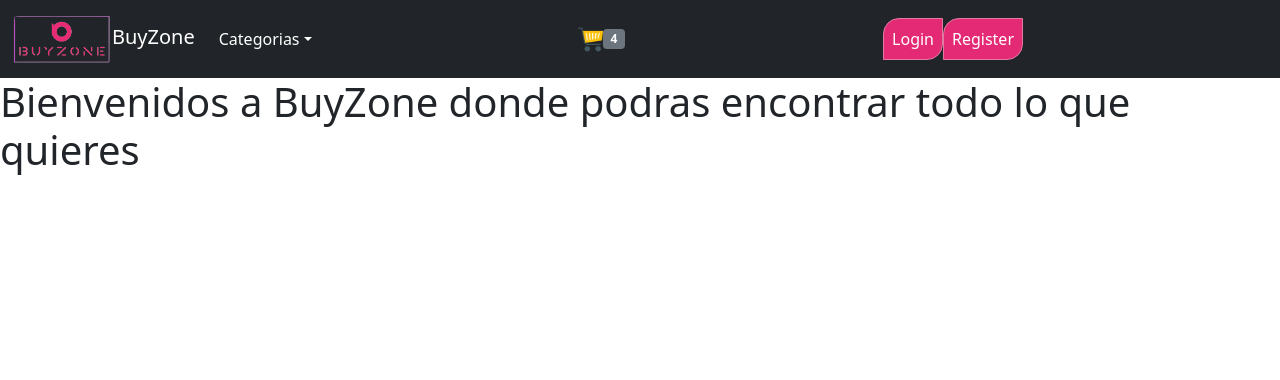
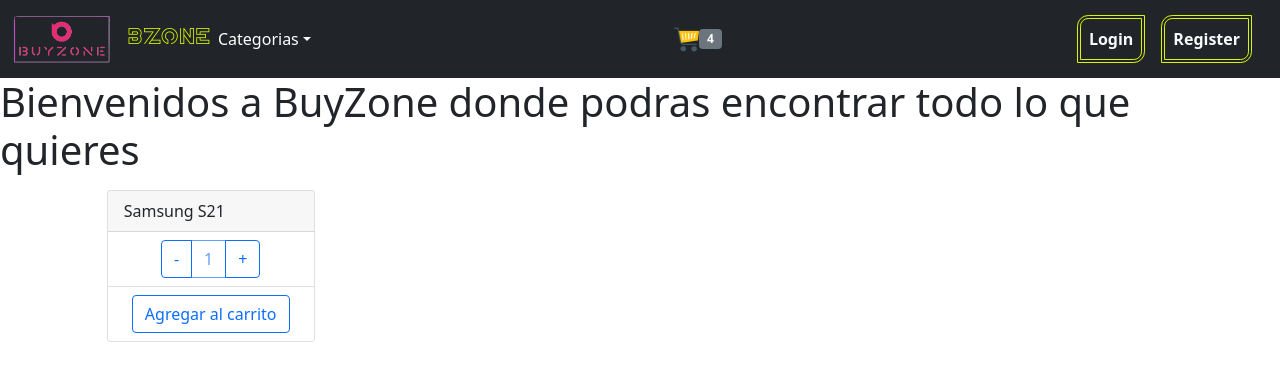
Before and after one commit to GabrielCam/CoderHouse, a React (Create React App) app: page /cart in a window 1280 px wide. Shown: the top 380 px of the page. Built offline with nearby package versions, Linux system fonts and the light colour scheme.

Commit message:
BuyZone-Camaño

```diff
--- a/public/index.html
+++ b/public/index.html
@@ -24,7 +24,7 @@
       work correctly both with client-side routing and a non-root public URL.
       Learn how to configure a non-root public URL by running `npm run build`.
     -->
-    <title>React App</title>
+    <title>BuyZone|Compras!</title>
   </head>
   <body>
     <noscript>You need to enable JavaScript to run this app.</noscript>
--- a/src/App.css
+++ b/src/App.css
@@ -1,19 +1,36 @@
+@font-face {
+  font-family: FreeLine;
+  src: url('../public/FreeLine.ttf') format('truetype');
+}
+.marca{
+  font-family: FreeLine;
+  color: #d9f701;
+}
+
 .login{
-  background-color: #e42a74;
-  border-radius: 1em 0 1em 0;
-  border: 1px solid #e07ba4;
+
+  /* background-color: #e42a7491; */
+  border-radius: .7em 0 .7em 0;
+  border: 4px double #d9f701;
   text-align: center;
+  font-weight: 700;
 }
 .login:hover{
-  background-color: #e07ba4;
+  background-color: #d9f701;
 }
 .register{
-  background-color: #e42a74;
-  border-radius: 1em 0 1em 0;
-  border: 1px solid #e07ba4;
+
+  /* background-color: #e42a7491; */
+  border-radius: .7em 0 .7em 0;
+  border: .3em double #d9f701;
   text-align: center;
+  font-weight: 700;
+
 }
 .register:hover{
-  background-color: #e2a0bb;
-
+  background-color: #d9f701;
+  color: black;
 }
+.focus:hover{
+  color: black;
+}
--- a/src/App.js
+++ b/src/App.js
@@ -2,12 +2,18 @@
 import './App.css';
 import NavBar from './components/NavBar/NavBar'
 import ItemListContainer from './components/ItemListContainer/ItemListContainer'
+import ItemCount from './components/ItemCount/ItemCount';
+
+const onAdd=(stock,count)=>{
+  return stock - count
+}
 
 function App() {
   return (
     <div >
       <NavBar/>
       <ItemListContainer greeting={"Bienvenidos a BuyZone donde podras encontrar todo lo que quieres"}/>
+      <ItemCount stk={30} initial={1} onAdd={onAdd}/>
     </div>
   );
 }
--- /dev/null
+++ b/src/components/ItemCount/ItemCount.js
@@ -0,0 +1,76 @@
+import React, { useState, useEffect  } from "react";
+
+const ItemCount = ({stk,initial,onAdd}) => {
+  const [count, setCount] = useState(initial);
+  const [stock, setStock] = useState(stk);
+
+  const increment = () => {
+    setCount((count) => count + 1);
+  };
+
+  const decrement = () => {
+    setCount((count) => count - 1);
+  };
+  useEffect(() => {
+    console.log("stock actual",stock);
+  }, [stock]);
+
+  return (
+    <>
+      <div className="col-3 offset-1">
+        <div className="card" style={{ width: "13rem" }}>
+          <div className="card-header">Samsung S21</div>
+          <ul className="list-group list-group-flush">
+            <li className="list-group-item d-flex justify-content-center">
+              <div
+                className="btn-group"
+                role="group"
+                aria-label="Basic outlined example"
+              >
+                <button
+                  type="button"
+                  onClick={count > 0 ? decrement : null}
+                  className="btn btn-outline-primary"
+                >
+                  -
+                </button>
+                <button
+                  type="button"
+                  className="btn btn-outline-primary disabled"
+                >
+                  {count}
+                </button>
+                <button
+                  type="button"
+                  onClick={
+                    count <= stock
+                      ? increment
+                      : alert("La cantidad ingresada supera al stock actual")
+                  }
+                  className="btn btn-outline-primary"
+                >
+                  +
+                </button>
+              </div>
+            </li>
+            <li className="list-group-item d-flex justify-content-center">
+              <button
+                type="button"
+                onClick={() => {
+                  stock >= count
+                    ? setStock(onAdd(stock,count), setCount(0))
+                    : alert("no se puede agregar");
+                }}
+                className="btn btn-outline-primary"
+              >
+                Agregar al carrito
+              </button>
+            </li>
+          </ul>
+        </div>
+      </div>
+    </>
+  );
+};
+
+export default ItemCount;
--- a/src/components/ItemListContainer/ItemListContainer.js
+++ b/src/components/ItemListContainer/ItemListContainer.js
@@ -2,7 +2,7 @@
 
 const ItemListContainer = (props) => {
   return (
-    <h1>{props.greeting}</h1>
+    <p className='display-6'>{props.greeting}</p>
   )
 }
 
--- a/src/components/NavBar/NavBar.js
+++ b/src/components/NavBar/NavBar.js
@@ -1,15 +1,16 @@
 import React from "react";
-import CartWidget from '../CartWidget/CardWidget'
+import CartWidget from "../CartWidget/CardWidget";
 
 const NavBar = () => {
   return (
     <nav className="navbar navbar-expand-lg navbar-light bg-dark">
       <div className="container-fluid">
-        <a className="navbar-brand text-white" href="/#">
-          {" "}
+                <a className="navbar-brand" href="/#">
                     <img width="100px" src="/logo.png" alt="logo" />
-          BuyZone
                  </a>
+                    <span className="marca">
+                        BZone
+                    </span>
                 <button
                     className="navbar-toggler"
                     type="button"
@@ -18,12 +19,13 @@
                     aria-controls="navbarSupportedContent"
                     aria-expanded="false"
                     aria-label="Toggle navigation"
+                    style={{backgroundColor:"#d9f701"}}
                 >
                     <span className="navbar-toggler-icon"></span>
                 </button>
             <div className="collapse navbar-collapse " id="navbarSupportedContent">
                 <ul className="navbar-nav me-auto mb-2 mb-lg-0 ">
-            <li className="nav-item dropdown">
+                    <li className="nav-item dropdown ">
                             <a
                                 className="nav-link dropdown-toggle text-white"
                                 href="/#"
@@ -34,7 +36,7 @@
                             >
                                 Categorias
                             </a>
-              <ul className="dropdown-menu" aria-labelledby="navbarDropdown">
+                        <ul className="dropdown-menu" aria-labelledby="navbarDropdown" >
                             <li>
                                 <a className="dropdown-item" href="/#">
                                     Vehiculos
@@ -67,26 +69,31 @@
                     </li>
                 </ul>
                 <ul className="navbar-nav me-auto mb-2 mb-lg-0 ">
-          <li className="nav-item">
-              <CartWidget/>
+                    <li className="nav-item d-flex justify-content-center">
+                        <CartWidget />
                     </li>
                 </ul>
-          <ul className="navbar-nav me-auto mb-2 mb-lg-0 ">
-            <li className="nav-item ">
+                <ul className="navbar-nav mb-2 mb-lg-0 ">
+                    <li className="nav-item me-lg-3">
                         <a
-                className="nav-link active text-white login"
-                aria-current="page"
+                            // style={{color:"Background"}}
+                            className="nav-link login text-light"
                             href="/#"
                         >
+                            <span className="focus">
                                 Login
+                            </span>
                         </a>
                     </li>
-            <li className="nav-item">
-              <a className="nav-link text-white register" href="/#">
+                    <li className="nav-item me-lg-3 ">
+                        <a
+                            // style={{color:"Background"}}
+                            className="nav-link  register text-light" href="/#">
+                            <span className="focus">
                                 Register
+                            </span>
                         </a>
                     </li>
-
                 </ul>
             </div>
       </div>
```
Also changed, not shown: public/FreeLine.ttf (added), 1 other file (tests, documents, lock files or other folders). Lines whose indentation alone changed are shown as unchanged.
